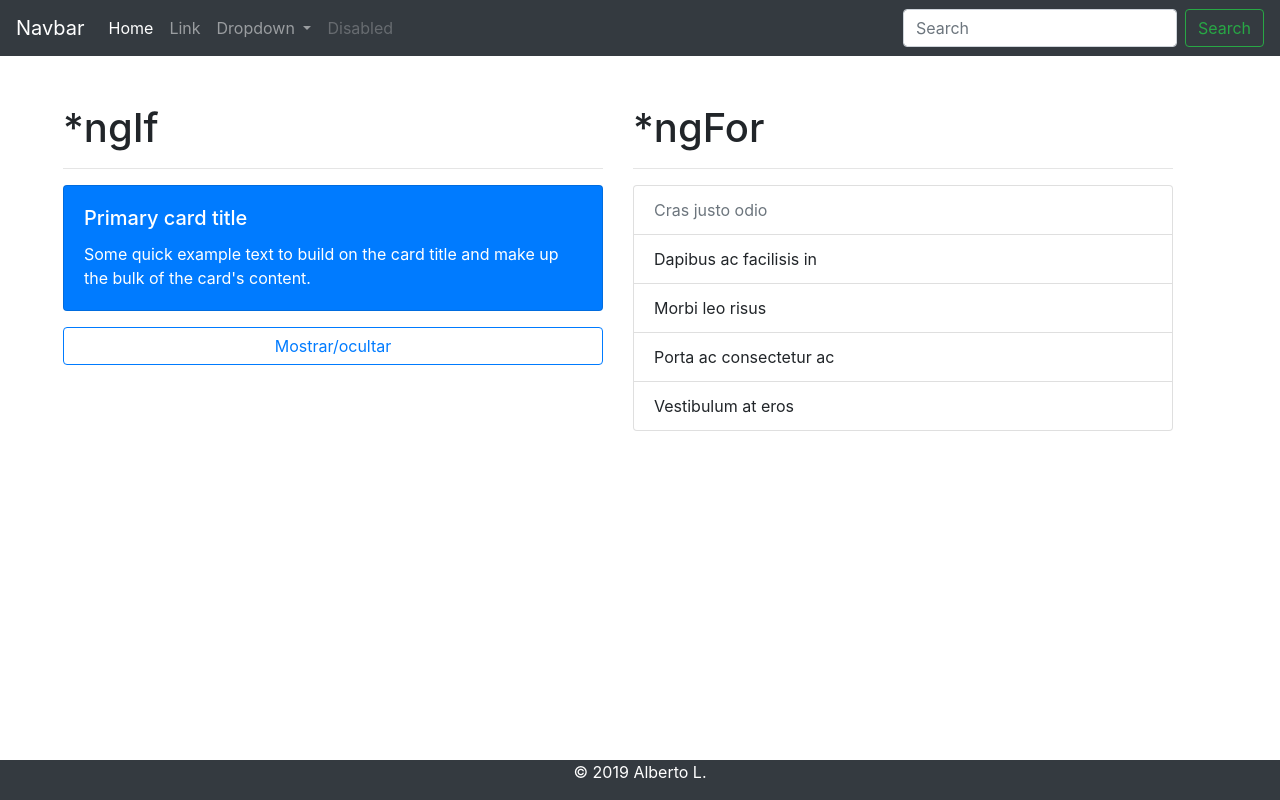
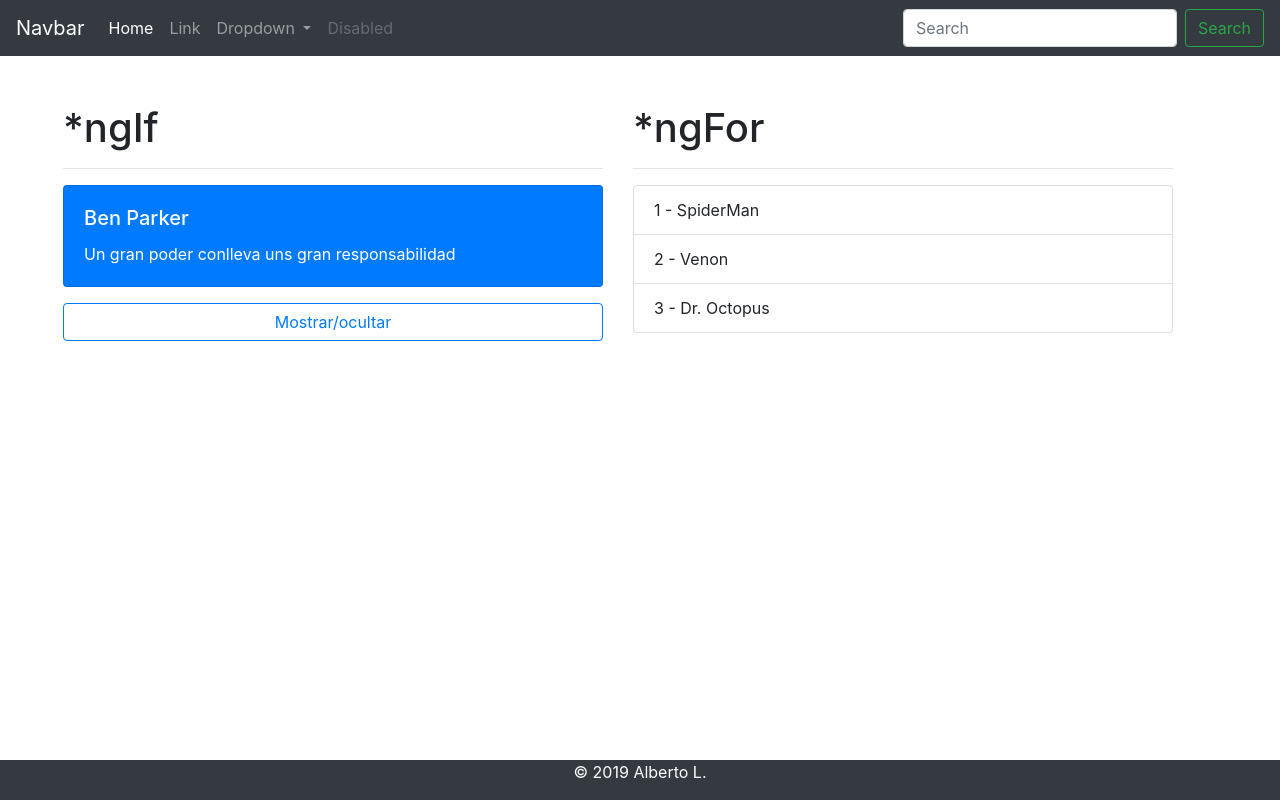
Before and after one commit to codethealbert/Curso-Angular1, an Angular app: page / in a window 1280 px wide. Built offline with nearby package versions, Linux system fonts and the light colour scheme.

Commit message:
Probando *ngIf y *ngFor entre otras mejoras

```diff
--- a/src/app/components/body/body.component.html
+++ b/src/app/components/body/body.component.html
@@ -2,23 +2,19 @@
     <div class="col">
         <h1>*ngIf</h1>
         <hr>
-        <div class="card text-white bg-primary mb-3" style="width: 100%;">
+        <div *ngIf="mostrar" class="card text-white bg-primary mb-3" style="width: 100%;">
             <div class="card-body">
-              <h5 class="card-title">Primary card title</h5>
-              <p class="card-text">Some quick example text to build on the card title and make up the bulk of the card's content.</p>
+              <h5 class="card-title">{{ frase.autor }}</h5>
+              <p class="card-text">{{ frase.mensaje }}</p>
             </div>
         </div>
-        <button class="btn btn-outline-primary btn-block">Mostrar/ocultar</button>
+        <button (click)="mostrar = !mostrar" class="btn btn-outline-primary btn-block">Mostrar/ocultar</button>
     </div>
     <div class="col">
         <h1>*ngFor</h1>
         <hr>
         <ul class="list-group">
-            <li class="list-group-item disabled" aria-disabled="true">Cras justo odio</li>
-            <li class="list-group-item">Dapibus ac facilisis in</li>
-            <li class="list-group-item">Morbi leo risus</li>
-            <li class="list-group-item">Porta ac consectetur ac</li>
-            <li class="list-group-item">Vestibulum at eros</li>
+            <li *ngFor="let personaje of personajes; let i = index" class="list-group-item">{{ i+1 }} - {{ personaje }}</li>
           </ul>
     </div>
 </div>
--- a/src/app/components/body/body.component.ts
+++ b/src/app/components/body/body.component.ts
@@ -5,5 +5,11 @@ import { Component } from '@angular/core';
     templateUrl: './body.component.html'
 })
 export class BodyComponent {
-    nombre: 'alberto';
+    mostrar = true;
+    frase: any = {
+        mensaje: 'Un gran poder conlleva uns gran responsabilidad',
+        autor: 'Ben Parker'
+    };
+
+    personajes: string[] = ['SpiderMan', 'Venon', 'Dr. Octopus'];
 }
```
